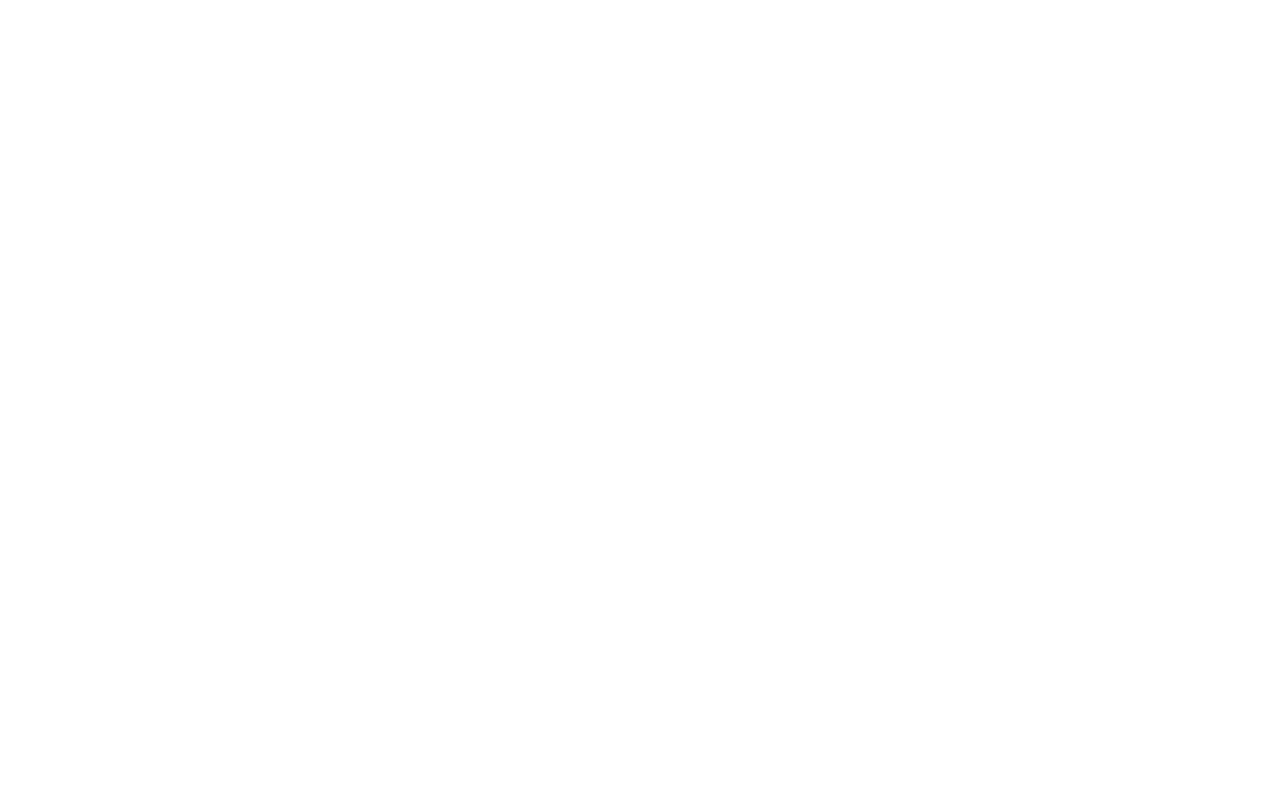
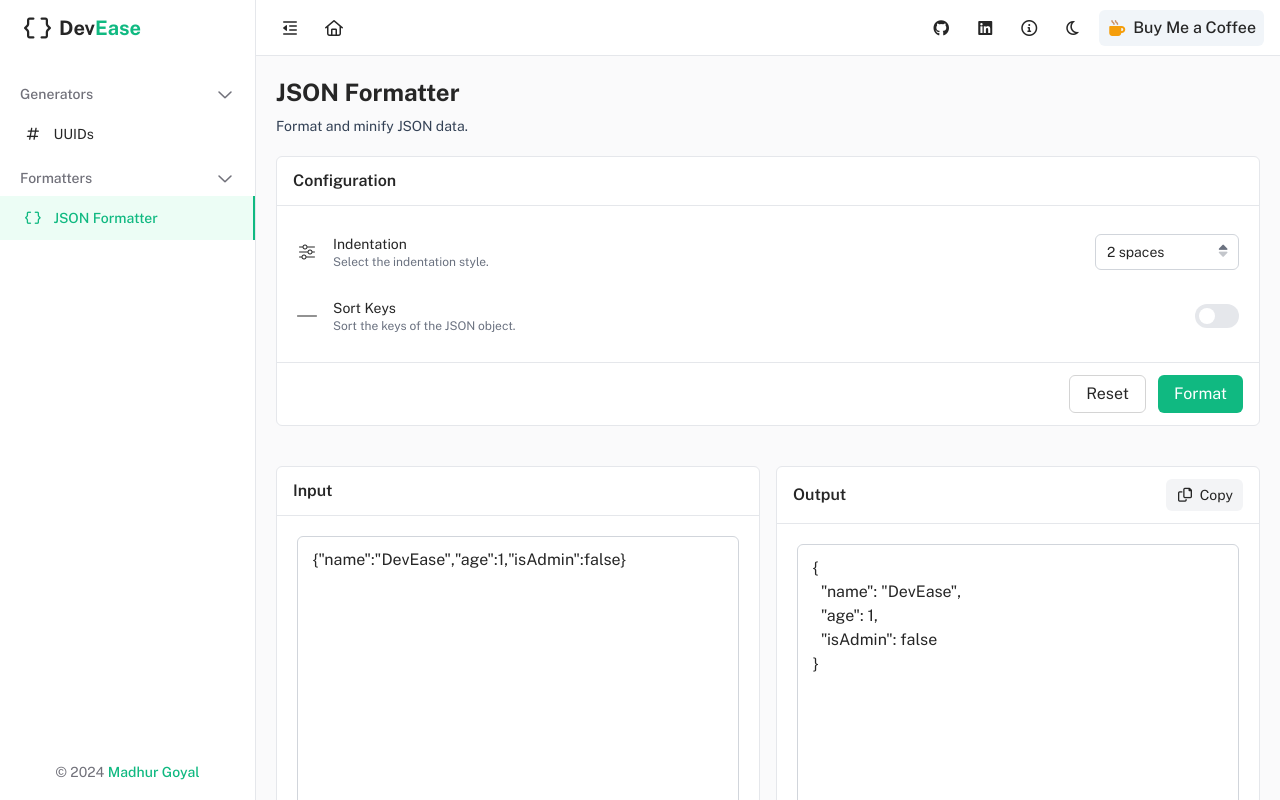
Before and after one commit to mgoyal98/dev-ease, a Next.js app: page /formatters/json-formatter in a window 1280 px wide. Before the commit this address had no page. Shown: the top 800 px of the page. Built offline with nearby package versions, Linux system fonts and the light colour scheme.

Commit message:
ADD: JSON Formatter

```diff
--- a/src/common/constants/nav.constant.ts
+++ b/src/common/constants/nav.constant.ts
@@ -1,6 +1,7 @@
 import UuidPage from '@/tools/uuid';
 import { INavCategory, INavItem } from '@/common/interfaces';
 import { appConfig } from './app.constant';
+import JsonFormatterTool from '@/tools/json-formatter';
 
 export const navCategories: Record<string, INavCategory> = {
   generators: {
@@ -9,6 +10,13 @@
     route: '/generators',
     visibleOnSidebar: true,
     description: 'Generate data for your development needs.',
+  },
+  formatters: {
+    id: 'formatters',
+    name: 'Formatters',
+    route: '/formatters',
+    visibleOnSidebar: true,
+    description: 'Format data for your development needs.',
   },
   links: {
     id: 'links',
@@ -31,6 +39,19 @@
     route: `${navCategories.generators.route}/uuid`,
     visibleOnSidebar: true,
     page: UuidPage,
+  },
+
+  // formatters
+  {
+    id: 'json-formatter',
+    category: navCategories.formatters.id,
+    icon: 'far fa-fw fa-brackets-curly',
+    name: 'JSON Formatter',
+    pageTitle: 'JSON Formatter And Minifier',
+    description: 'Format and minify JSON data.',
+    route: `${navCategories.formatters.route}/json-formatter`,
+    visibleOnSidebar: true,
+    page: JsonFormatterTool,
   },
 
   // links
--- a/src/common/enums/storage-keys.enum.ts
+++ b/src/common/enums/storage-keys.enum.ts
@@ -3,4 +3,5 @@
   SidebarCollapsedItems = 'sidebar-collapsed-items',
   SidebarOpen = 'sidebar-open',
   UuidConfigs = 'uuid-configs',
+  JsonFormatterConfigs = 'json-formatter-configs',
 }
--- /dev/null
+++ b/src/common/utils/copy.util.ts
@@ -0,0 +1,3 @@
+export const handleCopy = (text: string) => {
+  navigator.clipboard.writeText(text);
+};
--- /dev/null
+++ b/src/tools/json-formatter.tsx
@@ -0,0 +1,185 @@
+'use client';
+
+import { StorageKeys } from '@/common/enums/storage-keys.enum';
+import { handleCopy } from '@/common/utils/copy.util';
+import PrimaryButton from '@/components/buttons/primary';
+import SecondaryButton from '@/components/buttons/secondary';
+import {
+  Card,
+  CardActionButton,
+  CardActions,
+  CardContent,
+  CardFooter,
+  CardHeader,
+  CardTitle,
+} from '@/components/card';
+import { ConfigurationItem } from '@/components/configuration-item';
+import SelectBox from '@/components/forms/select-box';
+import Textarea from '@/components/forms/textarea';
+import Toggle from '@/components/forms/toggle';
+import { useEffect, useState } from 'react';
+
+interface JsonFormatterConfigs {
+  indentation: string;
+  sortKeys: boolean;
+  input: string;
+}
+
+const DEFAULT_CONFIGS: JsonFormatterConfigs = {
+  indentation: '2',
+  sortKeys: false,
+  input: '{"name":"DevEase","age":1,"isAdmin":false}',
+};
+
+const INDENTATIONS = [
+  { text: 'Minify', value: '0', indentation: 0 },
+  { text: '2 spaces', value: '2', indentation: 2 },
+  { text: '4 spaces', value: '4', indentation: 4 },
+  { text: '1 Tab', value: '\t', indentation: '\t' },
+];
+
+export default function JsonFormatterTool() {
+  const [configs, setConfigs] = useState<JsonFormatterConfigs>(DEFAULT_CONFIGS);
+  const [outputJson, setOutputJson] = useState<string>('');
+
+  useEffect(() => {
+    const lastConfigs = localStorage.getItem(StorageKeys.JsonFormatterConfigs);
+    if (lastConfigs) {
+      const parsedConfigs = JSON.parse(lastConfigs);
+      setConfigs(parsedConfigs);
+    }
+  }, []);
+
+  function sortObjectKeys<T>(obj: T): T {
+    if (typeof obj !== 'object' || obj === null) {
+      return obj;
+    }
+
+    if (Array.isArray(obj)) {
+      return obj.map(sortObjectKeys) as T;
+    }
+
+    return Object.keys(obj)
+      .sort((a, b) => a.localeCompare(b))
+      .reduce((sortedObj, key) => {
+        sortedObj[key] = sortObjectKeys((obj as Record<string, unknown>)[key]);
+        return sortedObj;
+      }, {} as Record<string, unknown>) as T;
+  }
+
+  const formatJson = (configs: JsonFormatterConfigs) => {
+    if (!configs.input) {
+      setOutputJson('');
+      return;
+    }
+
+    try {
+      const parsedObject = JSON.parse(configs.input);
+      const sortedObject = configs.sortKeys
+        ? sortObjectKeys(parsedObject)
+        : parsedObject;
+      const formattedJson = JSON.stringify(
+        sortedObject,
+        null,
+        INDENTATIONS.find((i) => i.value === configs.indentation)?.indentation
+      );
+      setOutputJson(formattedJson);
+    } catch (error: unknown) {
+      setOutputJson((error as Error).message);
+    }
+  };
+
+  useEffect(() => {
+    localStorage.setItem(
+      StorageKeys.JsonFormatterConfigs,
+      JSON.stringify(configs)
+    );
+    formatJson(configs);
+  }, [configs]);
+
+  return (
+    <div>
+      {/* Configuration */}
+      <Card>
+        <CardHeader>
+          <CardTitle>Configuration</CardTitle>
+        </CardHeader>
+        <CardContent>
+          <ConfigurationItem
+            icon='fa-sliders-h'
+            label='Indentation'
+            description='Select the indentation style.'
+          >
+            <div className='w-36'>
+              <SelectBox
+                options={INDENTATIONS}
+                value={configs.indentation}
+                onChange={(value) => {
+                  setConfigs((prev) => ({ ...prev, indentation: value }));
+                }}
+              />
+            </div>
+          </ConfigurationItem>
+          <ConfigurationItem
+            icon='fa-horizontal-rule'
+            label='Sort Keys'
+            description='Sort the keys of the JSON object.'
+          >
+            <Toggle
+              checked={configs.sortKeys}
+              onChange={(value) => {
+                setConfigs((prev) => ({ ...prev, sortKeys: value }));
+              }}
+            />
+          </ConfigurationItem>
+        </CardContent>
+        <CardFooter>
+          <div className='flex gap-3'>
+            <SecondaryButton onClick={() => setConfigs(DEFAULT_CONFIGS)}>
+              Reset
+            </SecondaryButton>
+            <PrimaryButton onClick={() => formatJson(configs)}>
+              Format
+            </PrimaryButton>
+          </div>
+        </CardFooter>
+      </Card>
+
+      <div className='mt-5 grid grid-cols-1 md:grid-cols-2 gap-4'>
+        {/* Input */}
+        <Card className='mt-5'>
+          <CardHeader>
+            <CardTitle>Input</CardTitle>
+          </CardHeader>
+          <CardContent>
+            <Textarea
+              value={configs.input}
+              onChange={(value) =>
+                setConfigs((prev) => ({ ...prev, input: value }))
+              }
+              rows={30}
+            />
+          </CardContent>
+        </Card>
+
+        {/* Output */}
+        <Card className='mt-5'>
+          <CardHeader>
+            <CardTitle>Output</CardTitle>
+            <CardActions>
+              <CardActionButton onClick={() => handleCopy(outputJson)}>
+                <i className='far fa-fw fa-copy'></i>
+                Copy
+              </CardActionButton>
+            </CardActions>
+          </CardHeader>
+          <CardContent>
+            <div className='flex w-full'>
+              <Textarea value={outputJson} disabled={true} rows={30} />
+            </div>
+          </CardContent>
+        </Card>
+      </div>
+    </div>
+  );
+}
```
